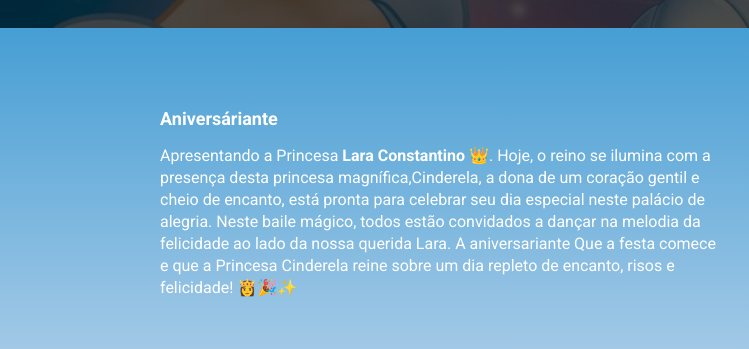
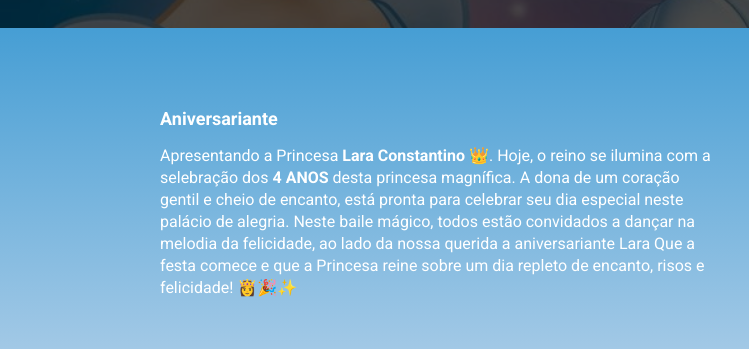
Before and after one commit to FA-Lupin/EBAC-Tech-Talks, a website built with Parcel: page src/index.html in a window 1280 px wide. Shown: the part 397-746 px from the top of the page, 0-749 px from the left. Built offline with nearby package versions, Linux system fonts and the light colour scheme.

Commit message:
Update index.html

```diff
--- a/src/index.html
+++ b/src/index.html
@@ -44,12 +44,12 @@
     <section class="event event--frontend" >
         <div class="container" data-aos="fade-right">
             <div class="event__details">
-                <h2 class="event__details__title">Aniversáriante</h2>
+                <h2 class="event__details__title">Aniversariante</h2>
                 <p class="event__details__description">
                     Apresentando a Princesa <b>Lara Constantino</b> 👑.
-                    Hoje, o reino se ilumina com a presença desta princesa magnífica,Cinderela, a dona de um coração gentil e cheio de encanto, está pronta para celebrar seu dia especial neste palácio de alegria.
-                    Neste baile mágico, todos estão convidados a dançar na melodia da felicidade ao lado da nossa querida Lara. A aniversariante
-                    Que a festa comece e que a Princesa Cinderela reine sobre um dia repleto de encanto, risos e felicidade! 👸🎉✨
+                    Hoje, o reino se ilumina com a selebração dos <b>4 ANOS</b> desta princesa magnífica. A dona de um coração gentil e cheio de encanto, está pronta para celebrar seu dia especial neste palácio de alegria.
+                    Neste baile mágico, todos estão convidados a dançar na melodia da felicidade, ao lado da nossa querida a aniversariante Lara
+                    Que a festa comece e que a Princesa reine sobre um dia repleto de encanto, risos e felicidade! 👸🎉✨
                 </p>
             </div>
             <img  class="event_image" src="images/Ches!.png" alt="front-end">
@@ -61,8 +61,7 @@
             <div class="event__details">
                 <h2 class="event__details__title">Atração 1</h2>
                 <p class="event__details__description">
-                    O Palhaço vai surpreender a todos com suas acrobacias cômicas, malabares de risadas e piadas que vão arrancar gargalhadas até dos mais sisudos. É garantia de um espetáculo cheio de sorrisos, onde a plateia é a estrela principal!
-                    o Palhaço Mágico está pronto para criar memórias alegres que durarão para sempre. Preparem-se para uma experiência única, onde a diversão é a atração principal! 🤡🌟🎉
+                    O Palhaço vai surpreender a todos com suas acrobacias cômicas, malabares de risadas e piadas que vão arrancar gargalhadas até dos mais sisudos. É garantia de um espetáculo cheio de sorrisos, onde a platéia é a estrela principal! o Palhaço Mágico está pronto para criar memórias alegres que durarão para sempre. Preparem-se para uma experiência única, onde a diversão é a atração principal! 🤡🌟🎉
                 </p>
             </div>
             <img  class="event_image" src="images/palhaço.png" alt="front-end">
```
